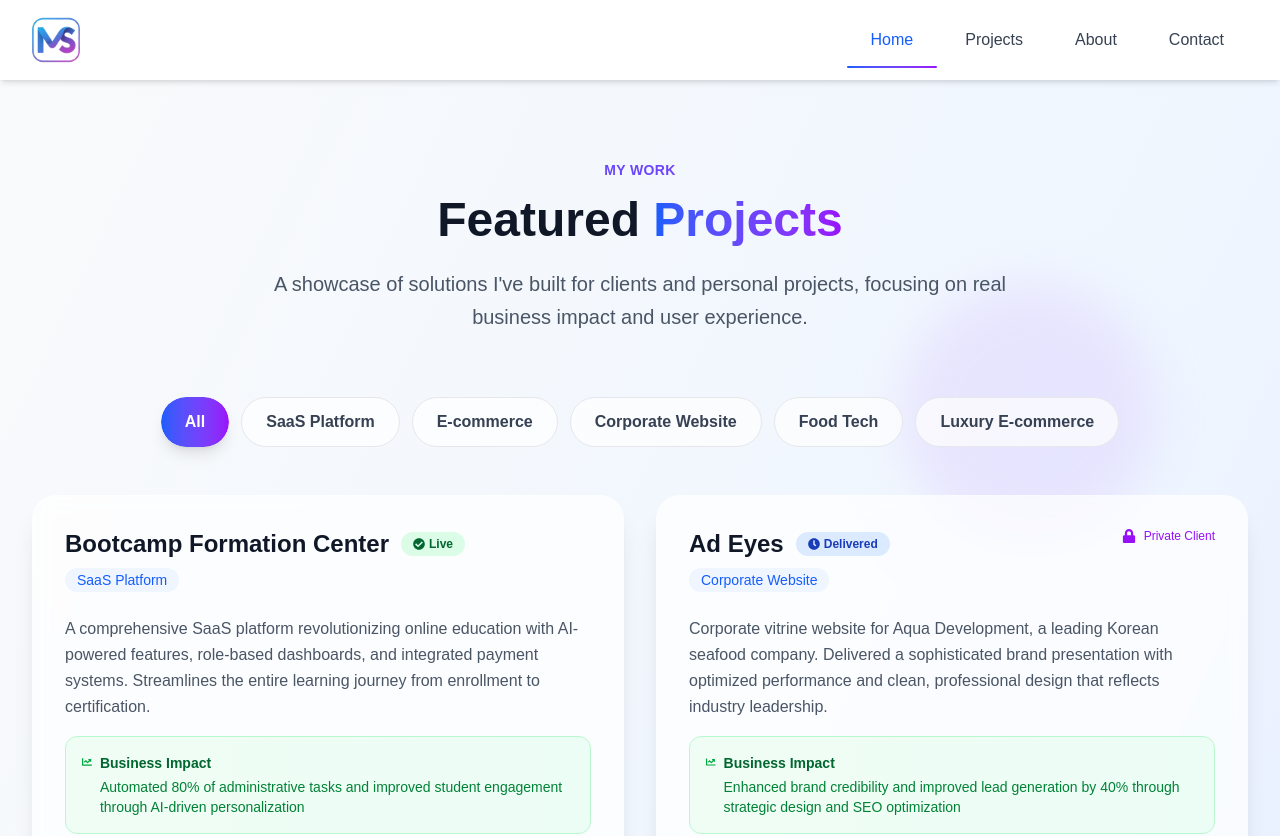
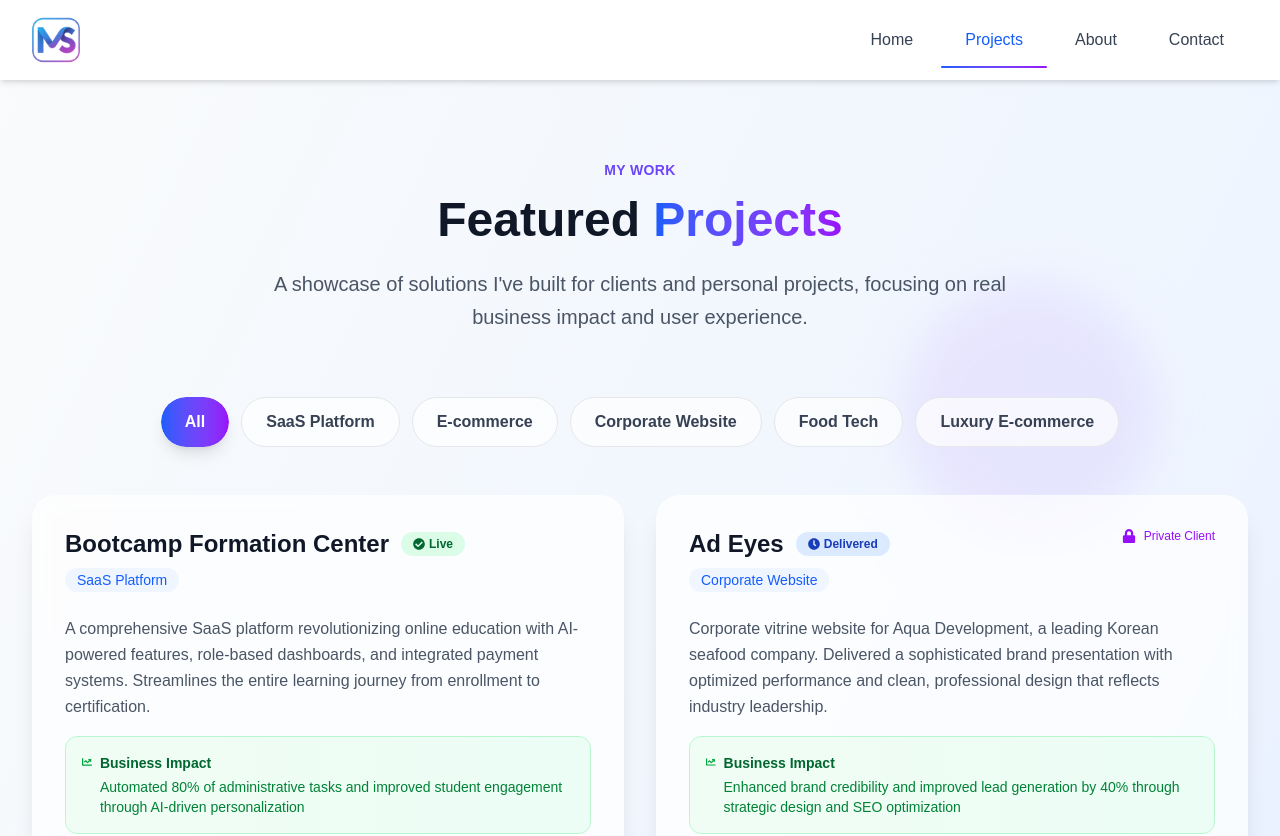
Before and after one commit to montassar-souli/montassar-portfolio, a Next.js app: page /projects in a window 1280 px wide. Shown: the top 836 px of the page. Built offline with nearby package versions, Linux system fonts and the light colour scheme.

Commit message:
feat: implement Navigation context for improved navigation state management

```diff
--- a/src/app/layout.tsx
+++ b/src/app/layout.tsx
@@ -3,6 +3,7 @@ import { Geist, Geist_Mono } from "next/font/google";
 import "./globals.css";
 import Navigation from "@/components/navigation"
 import { Footer } from "@/components/footer"
+import { NavigationProvider } from "@/contexts/NavigationContext";
 
 const geistSans = Geist({
   variable: "--font-geist-sans",
@@ -47,12 +48,14 @@ export default function RootLayout({
         className={`${geistSans.variable} ${geistMono.variable} antialiased`}
         suppressHydrationWarning={true}
       >
-        <div className="flex flex-col bg-white">
-          <Navigation />
-          <main className="mt-16 lg:mt-20">{children}</main>
-          <Footer />
-        </div>
+        <NavigationProvider>
+          <div className="flex flex-col bg-white">
+            <Navigation />
+            <main className="mt-16 lg:mt-20">{children}</main>
+            <Footer />
+          </div>
+        </NavigationProvider>
       </body>
-    </html>
+    </html >
   );
 }
--- a/src/app/projects/projects.tsx
+++ b/src/app/projects/projects.tsx
@@ -1,6 +1,6 @@
 'use client'
 
-import React from 'react'
+import React, { useState } from 'react'
 import { motion } from 'framer-motion'
 import {
     FaLock,
@@ -81,7 +81,7 @@ const Projects = () => {
     ]
 
     const categories = ['All', 'SaaS Platform', 'E-commerce', 'Corporate Website', 'Food Tech', 'Luxury E-commerce']
-    const [activeCategory, setActiveCategory] = React.useState('All')
+    const [activeCategory, setActiveCategory] = useState('All')
 
     const filteredProjects = activeCategory === 'All'
         ? projects
--- a/src/components/navigation.tsx
+++ b/src/components/navigation.tsx
@@ -4,11 +4,13 @@ import { useState, useEffect } from "react";
 import { RxCross1 } from "react-icons/rx";
 import { motion, AnimatePresence } from "framer-motion";
 import Image from "next/image";
+import { useNavigation } from "@/contexts/NavigationContext";
 
 export default function Navigation() {
   const [isMenuOpen, setIsMenuOpen] = useState(false);
   const [scrolled, setScrolled] = useState(false);
-  const [activeItem, setActiveItem] = useState("/");
+  const [clickedItem, setClickedItem] = useState<string | null>(null);
+  const { activeItem, setActiveItem } = useNavigation();
 
   const navItems = [
     { name: "Home", href: "/" },
@@ -17,7 +19,6 @@ export default function Navigation() {
     { name: "Contact", href: "/contact" },
   ];
 
-  // Handle scroll effect
   useEffect(() => {
     const handleScroll = () => {
       setScrolled(window.scrollY > 20);
@@ -26,12 +27,10 @@ export default function Navigation() {
     return () => window.removeEventListener("scroll", handleScroll);
   }, []);
 
-  // Close menu when clicking outside or on link
   const closeMenu = () => {
     setIsMenuOpen(false);
   };
 
-  // Prevent body scroll when menu is open
   useEffect(() => {
     if (isMenuOpen) {
       document.body.style.overflow = "hidden";
@@ -42,6 +41,16 @@ export default function Navigation() {
       document.body.style.overflow = "unset";
     };
   }, [isMenuOpen]);
+
+  const handleNavClick = (href: string) => {
+    setClickedItem(href);
+    setActiveItem(href);
+
+    // Reset clicked animation after delay
+    setTimeout(() => {
+      setClickedItem(null);
+    }, 600);
+  };
 
   return (
     <nav className={`fixed top-0 left-0 w-full z-50 transition-all duration-500 ease-out ${scrolled
@@ -68,15 +77,48 @@ export default function Navigation() {
                 <Link
                   key={item.name}
                   href={item.href}
-                  onClick={() => setActiveItem(item.href)}
+                  onClick={() => handleNavClick(item.href)}
                   className={`relative px-6 py-3 rounded-full font-medium transition-all duration-300 group ${activeItem === item.href
                     ? "text-blue-600"
                     : "text-gray-700 hover:text-blue-600"
                     }`}
                 >
                   {item.name}
-                  <span className={`absolute inset-x-0 -bottom-1 h-0.5 bg-gradient-to-r from-blue-600 to-purple-600 rounded-full transition-all duration-300 ${activeItem === item.href ? "scale-x-100" : "scale-x-0 group-hover:scale-x-100"
+
+                  {/* Animated underline */}
+                  <motion.span
+                    className="absolute inset-x-0 -bottom-1 h-0.5 bg-gradient-to-r from-blue-600 to-purple-600 rounded-full"
+                    initial={{ scaleX: 0 }}
+                    animate={{
+                      scaleX: activeItem === item.href || clickedItem === item.href ? 1 : 0
+                    }}
+                    transition={{
+                      duration: 0.4,
+                      ease: [0.4, 0, 0.2, 1],
+                      delay: clickedItem === item.href ? 0.1 : 0
+                    }}
+                    style={{ transformOrigin: 'left center' }}
+                  />
+
+                  {/* Hover underline (fallback for non-clicked hovers) */}
+                  <span className={`absolute inset-x-0 -bottom-1 h-0.5 bg-gradient-to-r from-blue-600 to-purple-600 rounded-full transition-all duration-300 ${activeItem !== item.href && clickedItem !== item.href ? "scale-x-0 group-hover:scale-x-100" : "scale-x-0"
                     }`} />
+
+                  {/* Animated background */}
+                  <motion.span
+                    className="absolute inset-0 rounded-full bg-blue-50 -z-10"
+                    initial={{ opacity: 0, scale: 0.8 }}
+                    animate={{
+                      opacity: clickedItem === item.href ? 1 : 0,
+                      scale: clickedItem === item.href ? 1 : 0.8
+                    }}
+                    transition={{
+                      duration: 0.3,
+                      ease: [0.4, 0, 0.2, 1]
+                    }}
+                  />
+
+                  {/* Hover background (fallback) */}
                   <span className="absolute inset-0 rounded-full bg-blue-50 opacity-0 group-hover:opacity-100 transition-opacity duration-300 -z-10" />
                 </Link>
               ))}
@@ -102,7 +144,6 @@ export default function Navigation() {
           </div>
         </div>
       </div>
-
 
       {/* Mobile menu overlay */}
       <AnimatePresence>
@@ -156,7 +197,7 @@ export default function Navigation() {
                     <Link
                       href={item.href}
                       onClick={() => {
-                        setActiveItem(item.href);
+                        handleNavClick(item.href);
                         closeMenu();
                       }}
                       className={`block px-6 py-4 rounded-2xl font-medium transition-all duration-300 transform hover:scale-105 ${activeItem === item.href
--- /dev/null
+++ b/src/contexts/NavigationContext.tsx
@@ -0,0 +1,33 @@
+"use client";
+import { createContext, useContext, useState, useEffect, ReactNode } from 'react';
+import { usePathname } from 'next/navigation';
+
+interface NavigationContextType {
+  activeItem: string;
+  setActiveItem: (path: string) => void;
+}
+
+const NavigationContext = createContext<NavigationContextType | undefined>(undefined);
+
+export function NavigationProvider({ children }: { children: ReactNode }) {
+  const pathname = usePathname();
+  const [activeItem, setActiveItem] = useState(pathname);
+
+  useEffect(() => {
+    setActiveItem(pathname);
+  }, [pathname]);
+
+  return (
+    <NavigationContext.Provider value={{ activeItem, setActiveItem }}>
+      {children}
+    </NavigationContext.Provider>
+  );
+}
+
+export function useNavigation() {
+  const context = useContext(NavigationContext);
+  if (context === undefined) {
+    throw new Error('useNavigation must be used within a NavigationProvider');
+  }
+  return context;
+}
```
